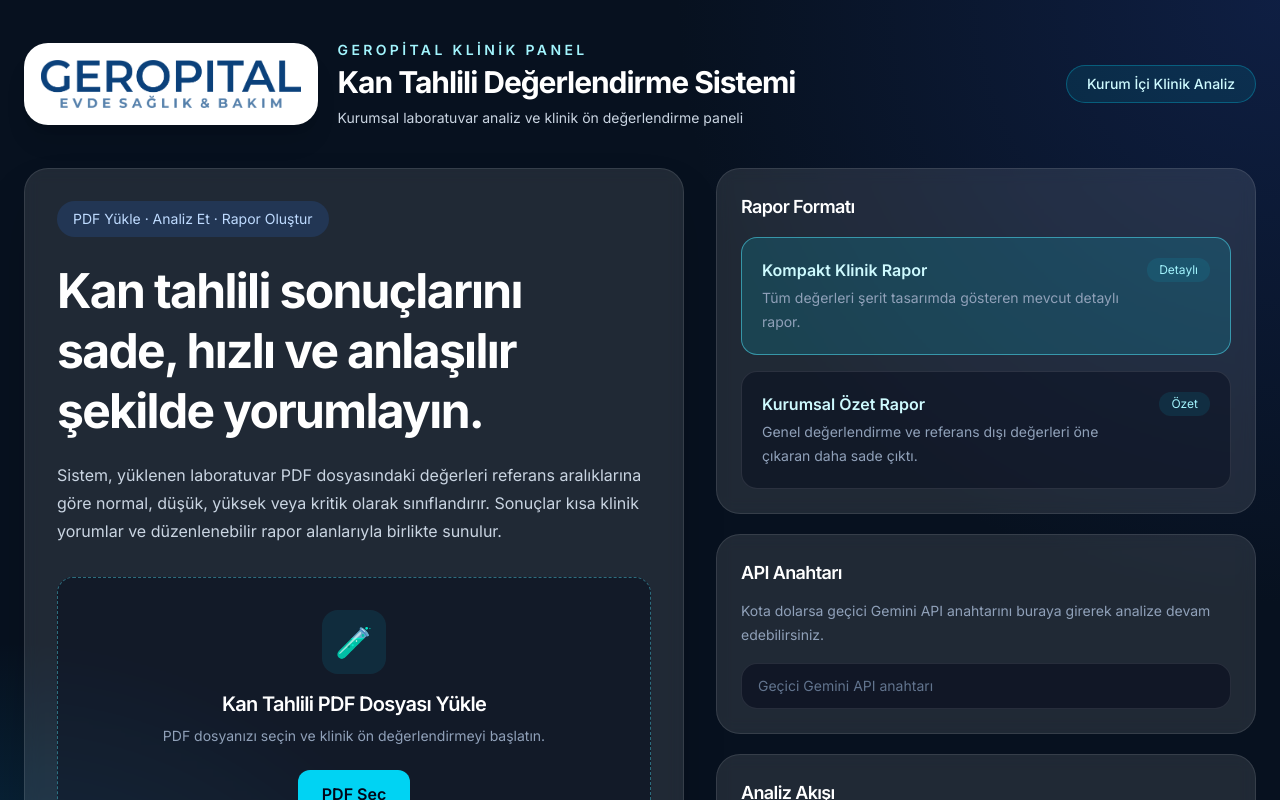
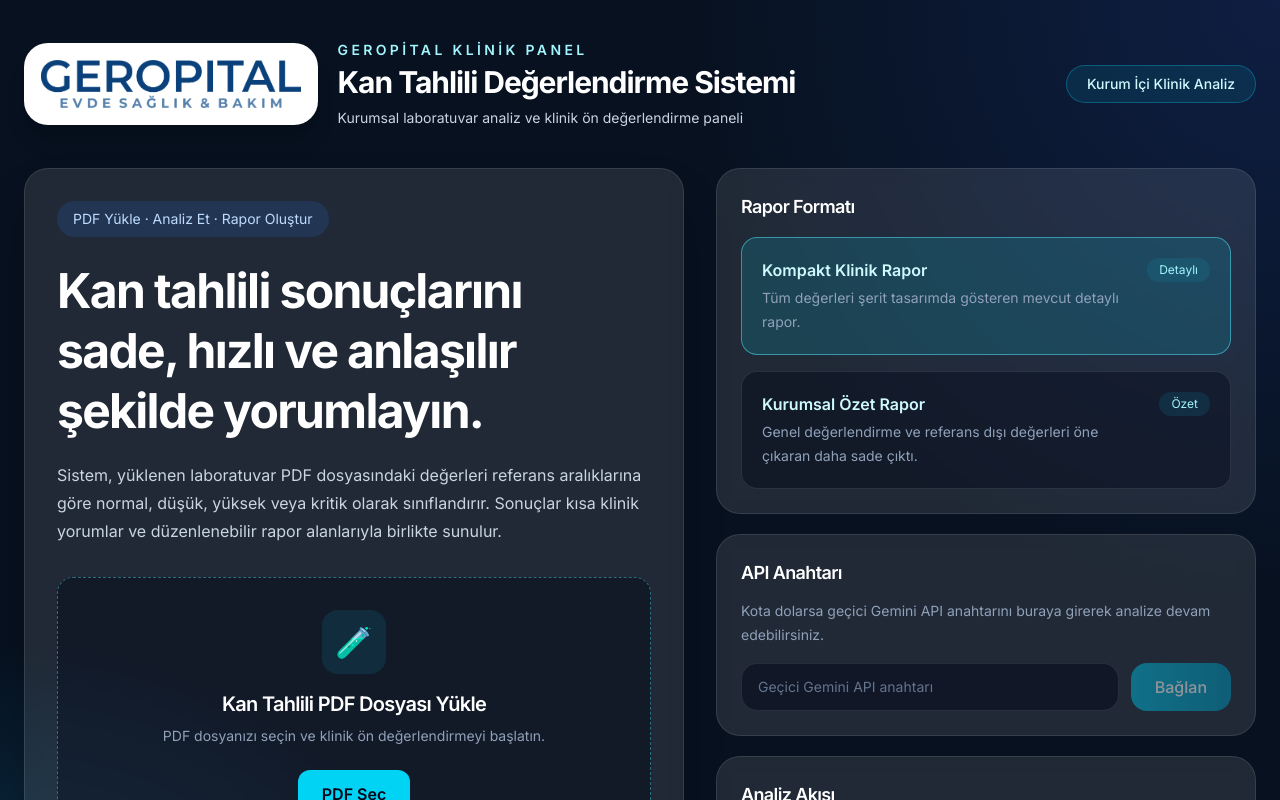
Before and after one commit to mico5545/geropital-kan-tahlili, a Next.js app: page / in a window 1280 px wide. Shown: the top 800 px of the page. Built offline with nearby package versions, Linux system fonts and the light colour scheme.

Commit message:
API anahtarı input'un yanına Bağlan butonu ekle

```diff
--- a/app/page.tsx
+++ b/app/page.tsx
@@ -489,13 +489,33 @@ export default function AnaSayfa() {
                   Kota dolarsa geçici Gemini API anahtarını buraya girerek analize devam edebilirsiniz.
                 </p>
 
+                <div className="flex gap-3">
                   <input
                     type="password"
                     value={geciciApiKey}
                     onChange={(event) => setGeciciApiKey(event.target.value)}
                     placeholder="Geçici Gemini API anahtarı"
-                  className="w-full rounded-2xl border border-white/10 bg-slate-950/50 px-4 py-3 text-sm text-white outline-none placeholder:text-slate-500 focus:border-cyan-300/40"
+                    className="flex-1 rounded-2xl border border-white/10 bg-slate-950/50 px-4 py-3 text-sm text-white outline-none placeholder:text-slate-500 focus:border-cyan-300/40"
                   />
+                  <button
+                    type="button"
+                    onClick={() => {
+                      if (!dosya) {
+                        setHata("Lütfen önce bir PDF dosyası seçin.");
+                        return;
+                      }
+                      if (!geciciApiKey.trim()) {
+                        setHata("Lütfen bir API anahtarı girin.");
+                        return;
+                      }
+                      analiziBaslat();
+                    }}
+                    disabled={yukleniyor || !dosya || !geciciApiKey.trim()}
+                    className="rounded-2xl bg-gradient-to-r from-cyan-500 to-cyan-600 px-6 py-3 font-medium text-white transition disabled:opacity-50 disabled:cursor-not-allowed hover:from-cyan-600 hover:to-cyan-700"
+                  >
+                    {yukleniyor ? "Analiz Ediliyor..." : "Bağlan"}
+                  </button>
+                </div>
               </div>
 
               <div className="rounded-3xl border border-white/10 bg-white/10 p-6 backdrop-blur">
```
Lines whose indentation alone changed are shown as unchanged.
